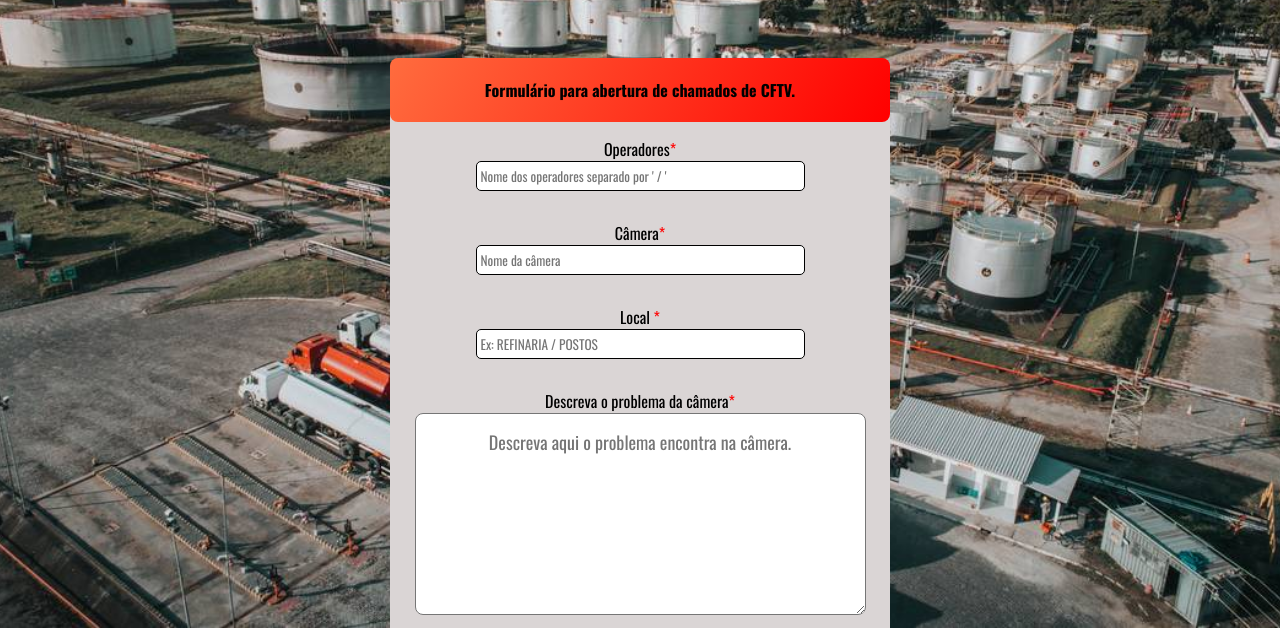
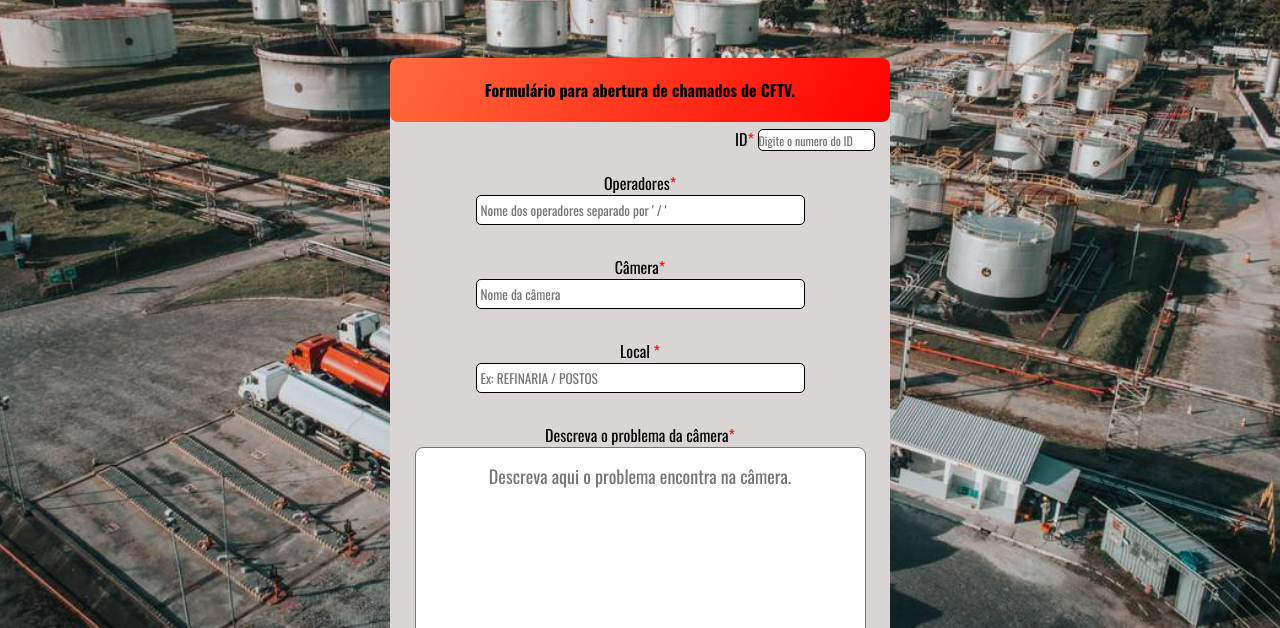
Before and after one commit to LucasPaesleme/Projeto-Formul-rio-REFIT, a plain HTML site: page index.html in a window 1280 px wide. Shown: the part 172-800 px from the top of the page. Drawn offline with nearby package versions, Linux system fonts and the light colour scheme; a script that the page names is missing.

Commit message:
Correção de bugs na main

```diff
--- a/css/style.css
+++ b/css/style.css
@@ -69,16 +69,16 @@ section.forms{
 
 }
 
-#number-id{
+.number-id{
     text-align: right;
     margin: 5px 15px;
 }
-#number-id input{
+.number-id input{
     border-radius: 5px;
     border: 1px solid #000 ;
     width: 25%;
 }
-#number-id input::placeholder{
+.number-id input::placeholder{
     font-size: 12px;
 
 }
--- a/index.html
+++ b/index.html
@@ -26,6 +26,11 @@
                     <h1>Formulário para abertura de chamados de CFTV.</h1>
                 </div><!--tittle-top-->
                 <form id="form" class="form" action="https://formspree.io/f/mgegrynl" method="post">
+                    <div class="number-id">
+                        <label for="ID">ID<span>*</span></label>
+                        <input type="number" placeholder="Digite o numero do ID"
+                        required>
+                    </div>
                     <div class="form-content" id="form-content">
                         <label for="name">Operadores<span>*</span></label>
                         <input type="text" id="name" name="Operadores"
```
